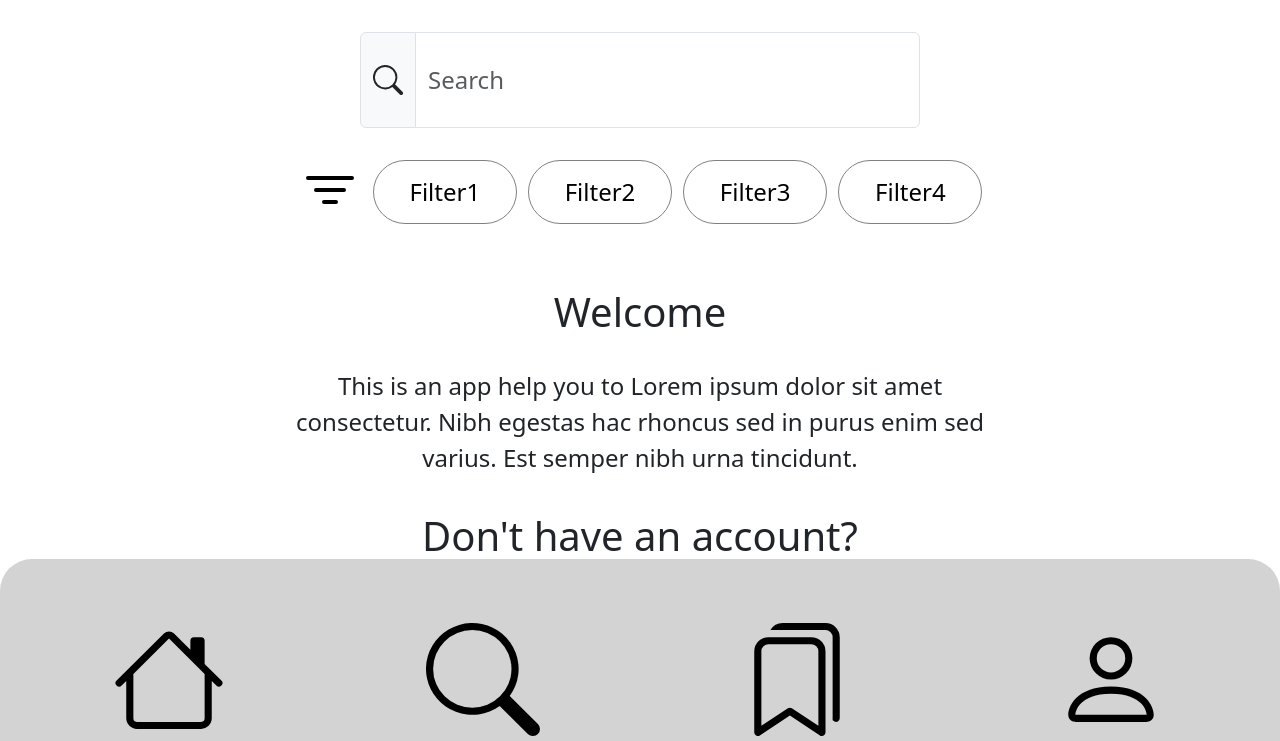
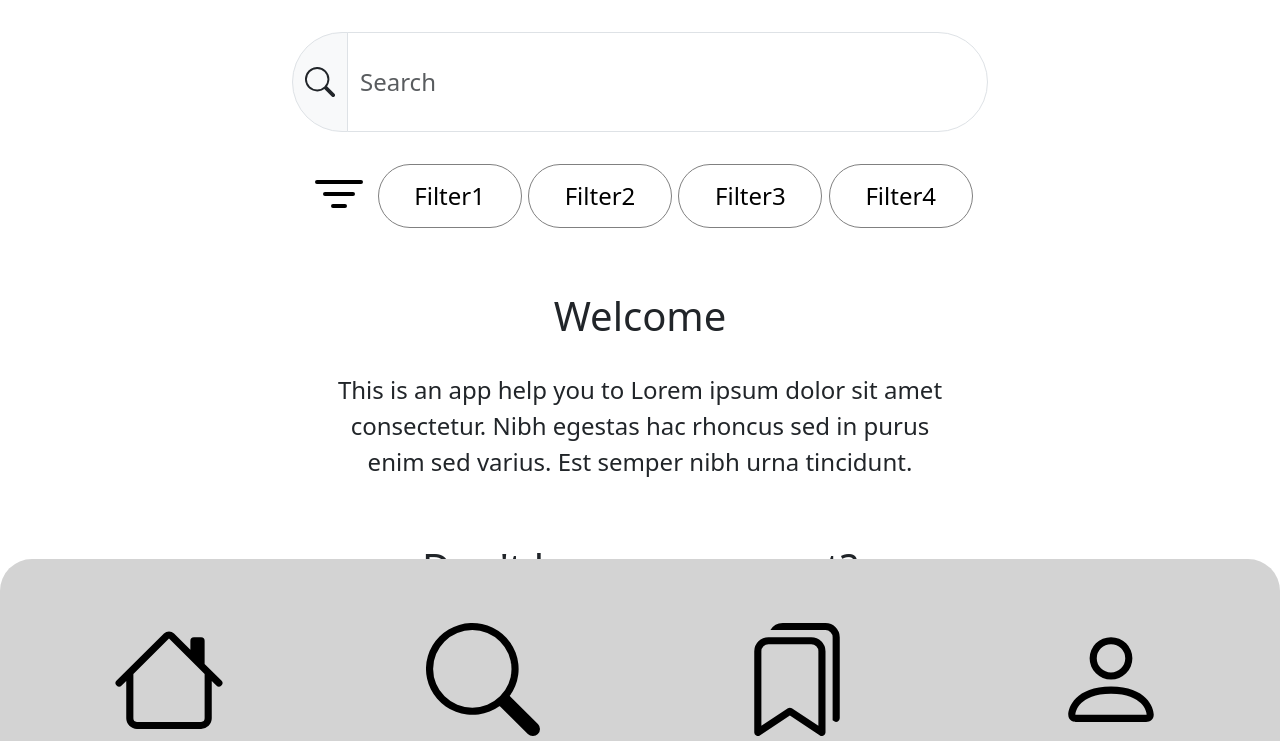
Before and after one commit to yuezhang27/1800_202330_DTC14, a plain HTML site: page index.html in a window 1280 px wide. Shown: the top 741 px of the page. Drawn offline with nearby package versions, Linux system fonts and the light colour scheme.

Commit message:
polish the layout of landing page

```diff
--- a/index.html
+++ b/index.html
@@ -15,9 +15,9 @@
         integrity="sha384-T3c6CoIi6uLrA9TneNEoa7RxnatzjcDSCmG1MXxSR1GAsXEV/Dwwykc2MPK8M2HN" crossorigin="anonymous">
     <!-- Boostrap Library JS CDN  go here -->
     <script src="https://cdn.jsdelivr.net/npm/bootstrap@5.3.2/dist/js/bootstrap.bundle.min.js"
-        integrity="sha384-C6RzsynM9kWDrMNeT87bh95OGNyZPhcTNXj1NW7RuBCsyN/o0jlpcV8Qyq46cDfL" crossorigin="anonymous"></script>
+        integrity="sha384-C6RzsynM9kWDrMNeT87bh95OGNyZPhcTNXj1NW7RuBCsyN/o0jlpcV8Qyq46cDfL"
+        crossorigin="anonymous"></script>
     <!-- Other libraries go here -->
-
 
 
 </head>
@@ -28,15 +28,19 @@
     <!-- Your HTML Layout go here -->
     <!------------------------------>
     <!-- Stuff for body goes here -->
-<main>
+    <main class="container">
         <div class="input-group">
-        <span class="input-group-text" id="basic-addon1">
-            <svg xmlns="http://www.w3.org/2000/svg" width="30" height="30" fill="currentColor" class="bi bi-search" viewBox="0 0 16 16">
-                <path d="M11.742 10.344a6.5 6.5 0 1 0-1.397 1.398h-.001c.03.04.062.078.098.115l3.85 3.85a1 1 0 0 0 1.415-1.414l-3.85-3.85a1.007 1.007 0 0 0-.115-.1zM12 6.5a5.5 5.5 0 1 1-11 0 5.5 5.5 0 0 1 11 0z">
+            <span class="input-group-text rounded-left" id="basic-addon1"
+                style=" border-radius: 50rem 0 0 50rem!important">
+                <svg xmlns="http://www.w3.org/2000/svg" width="30" height="30" fill="currentColor" class="bi bi-search"
+                    viewBox="0 0 16 16">
+                    <path
+                        d="M11.742 10.344a6.5 6.5 0 1 0-1.397 1.398h-.001c.03.04.062.078.098.115l3.85 3.85a1 1 0 0 0 1.415-1.414l-3.85-3.85a1.007 1.007 0 0 0-.115-.1zM12 6.5a5.5 5.5 0 1 1-11 0 5.5 5.5 0 0 1 11 0z">
                     </path>
                 </svg>
             </span>
-        <input type="text" class="form-control" placeholder="Search" aria-label="Search" aria-describedby="basic-addon1">
+            <input type="text" class="form-control" placeholder="Search" aria-label="Search"
+                aria-describedby="basic-addon1" style=" border-radius: 0 50rem 50rem 0!important">
         </div>
         <div class="filtergroup container-fluid d-flex justify-content-around">
             <img class="filtericon" src="images/filter.svg" alt="">
@@ -47,7 +51,8 @@
         </div>
         <div class="welcomemessage">
             <h2>Welcome</h2>
-        <p class="welcome1">This is an app help you to Lorem ipsum dolor sit amet consectetur. Nibh egestas hac rhoncus sed in purus enim sed varius. Est semper nibh urna tincidunt.</p>
+            <p class="welcome1">This is an app help you to Lorem ipsum dolor sit amet consectetur. Nibh egestas hac
+                rhoncus sed in purus enim sed varius. Est semper nibh urna tincidunt.</p>
         </div>
 
         <div class="signup">
@@ -73,7 +78,8 @@
                         </td>
                         <td class="rightinfo">
                             <h4>Search</h4>
-                    <p>Lorem ipsum dolor sit amet consectetur. Enim mattis molestie sapien enim cursus fames. Neque mi lectus am</p>
+                            <p>Lorem ipsum dolor sit amet consectetur. Enim mattis molestie sapien enim cursus fames.
+                                Neque mi lectus am</p>
                         </td>
                     </tr>
                     <tr>
@@ -82,7 +88,8 @@
                         </td>
                         <td class="rightinfo">
                             <h4>Bookmarks</h4>
-                    <p>Lorem ipsum dolor sit amet consectetur. Enim mattis molestie sapien enim cursus fames. Neque mi lectus am</p>
+                            <p>Lorem ipsum dolor sit amet consectetur. Enim mattis molestie sapien enim cursus fames.
+                                Neque mi lectus am</p>
                         </td>
                     </tr>
                     <tr>
@@ -91,14 +98,16 @@
                         </td>
                         <td class="rightinfo">
                             <h4>Profile</h4>
-                    <p>Lorem ipsum dolor sit amet consectetur. Enim mattis molestie sapien enim cursus fames. Neque mi lectus am</p>
+                            <p>Lorem ipsum dolor sit amet consectetur. Enim mattis molestie sapien enim cursus fames.
+                                Neque mi lectus am</p>
                         </td>
                     </tr>
                 </tbody>
             </table>
         </div>
+
     </main>
-
+    <div class="blank"></div>
     <div class="footernav container-fluid d-flex justify-content-around">
         <div class="nav-link active" aria-current="page" href="#">
             <img class="navpic" src="images/house.svg" alt="">
@@ -113,6 +122,7 @@
             <img class="navpic" src="images/person.svg" alt="">
         </div>
     </div>
+
     <!-- </nav> -->
     <!---------------------------------------------->
     <!-- Your own JavaScript functions go here    -->
--- a/styles/style.css
+++ b/styles/style.css
@@ -1,20 +1,19 @@
 body {
-    height: 100vh!important;
+    /* height: 100vh!important; */
+    /* confused about this code */
     width: 90vh!important;
     margin: auto!important;
 }
 
 main {
-    height: 170%;
-    overflow: scroll;
+    /* height: 170%; */
 }
 .removeflex {
     display: block!important;
 }
 
 .input-group {
-    height: 12vh;
-    width: 70vh!important;
+    height: 100px;
     margin-top: 4vh;
     margin-left: auto;
     margin-right: auto;
@@ -39,12 +38,12 @@ main {
 .welcomemessage {
     margin-top: 8vh;
     margin-bottom: 8vh;
-    height: 20vh;
     text-align: center;
 }
 
 .signup {
     text-align: center;
+    margin-top: 4vh;
 }
 .signupbtn {
     /* padding-left: 50px!important;
@@ -52,7 +51,7 @@ main {
     width: 40vh;
     background-color: lightgrey!important;
     font-weight: bold!important;
-    margin-top: 4vh;
+    margin-top: 2vh;
     height: 10vh;
     border-radius: 50vh!important;
     font-size: 2em!important;
@@ -90,7 +89,7 @@ main {
 }
 
 .footernav {
-    margin-top: 8vh!important;
+    /* margin-top: 8vh!important; */
     background-color: lightgrey;
     padding-top: 5%;
     padding-bottom: 5%;
@@ -107,6 +106,7 @@ tr{
 
 p {
     font-size: 1.5em;
+
 }
 
 h2 {
@@ -123,8 +123,16 @@ input {
 
 .welcome1{
     margin-top: 4vh;
+    width: 90%;
+    margin-left: auto;
+    margin-right: auto;
+    display: block;
 }
 
 table {
     margin-top: 4vh;
 }
+.blank{
+    height: 15vh;
+
+}
```
Also changed, not shown: README.md, 1 other file. Lines whose indentation alone changed are shown as unchanged.
